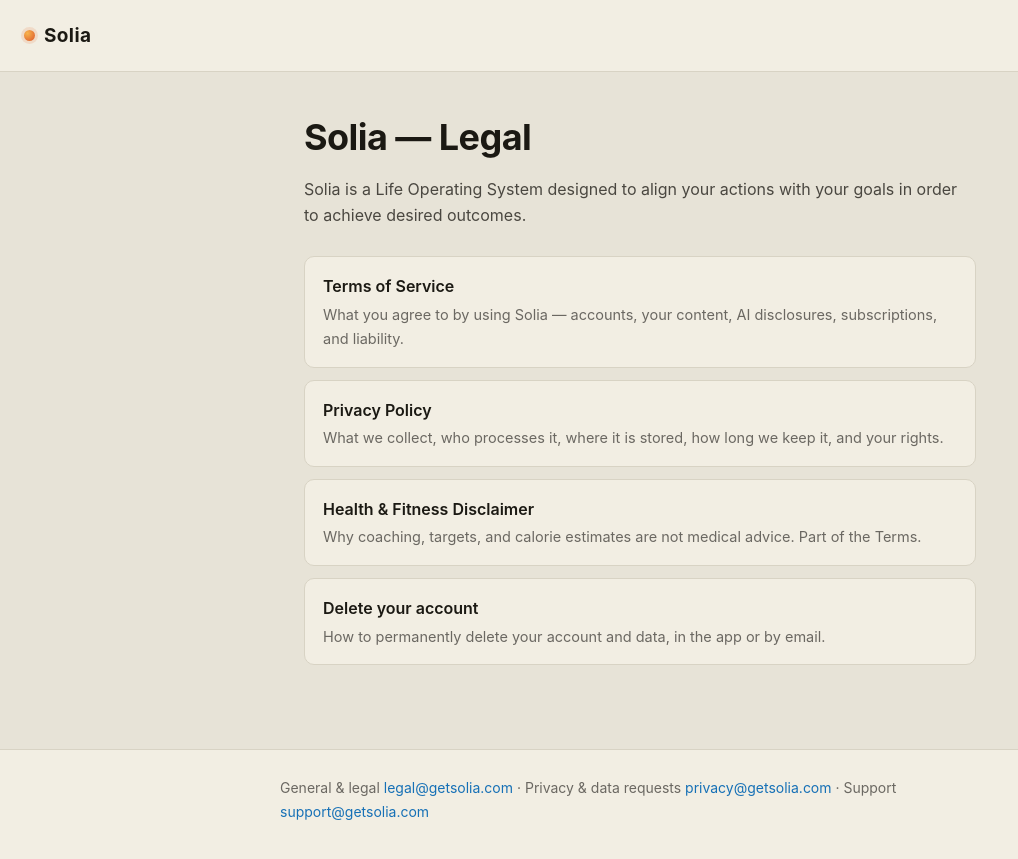
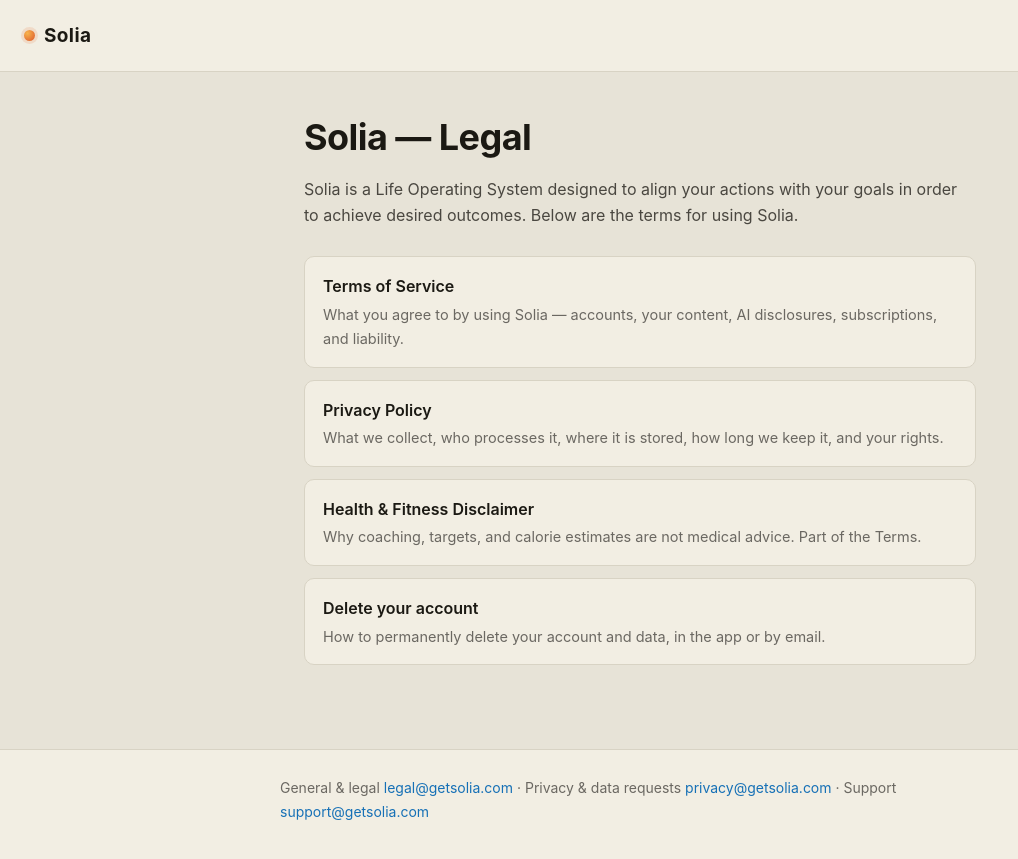
Before and after one commit to Solia-SaaS/Solia-Legal, a Jekyll site: the page built from index.md, in a window 1280 px wide. Shown: the top 859 px of the page, without its empty margins (0-1018 px from the left). Built offline with Jekyll 4.4.1, drawn with Linux system fonts in a browser that asks for light colours; our own code applies the rules of GitHub Pages for plain Markdown files.

Commit message:
Index copy: add the terms lead-in sentence

```diff
--- a/index.md
+++ b/index.md
@@ -4,7 +4,7 @@ layout: default
 
 # Solia — Legal
 
-Solia is a Life Operating System designed to align your actions with your goals in order to achieve desired outcomes.
+Solia is a Life Operating System designed to align your actions with your goals in order to achieve desired outcomes. Below are the terms for using Solia.
 
 <ul class="doc-list">
   <li><a href="terms-of-service">Terms of Service<span>What you agree to by using Solia — accounts, your content, AI disclosures, subscriptions, and liability.</span></a></li>
```
